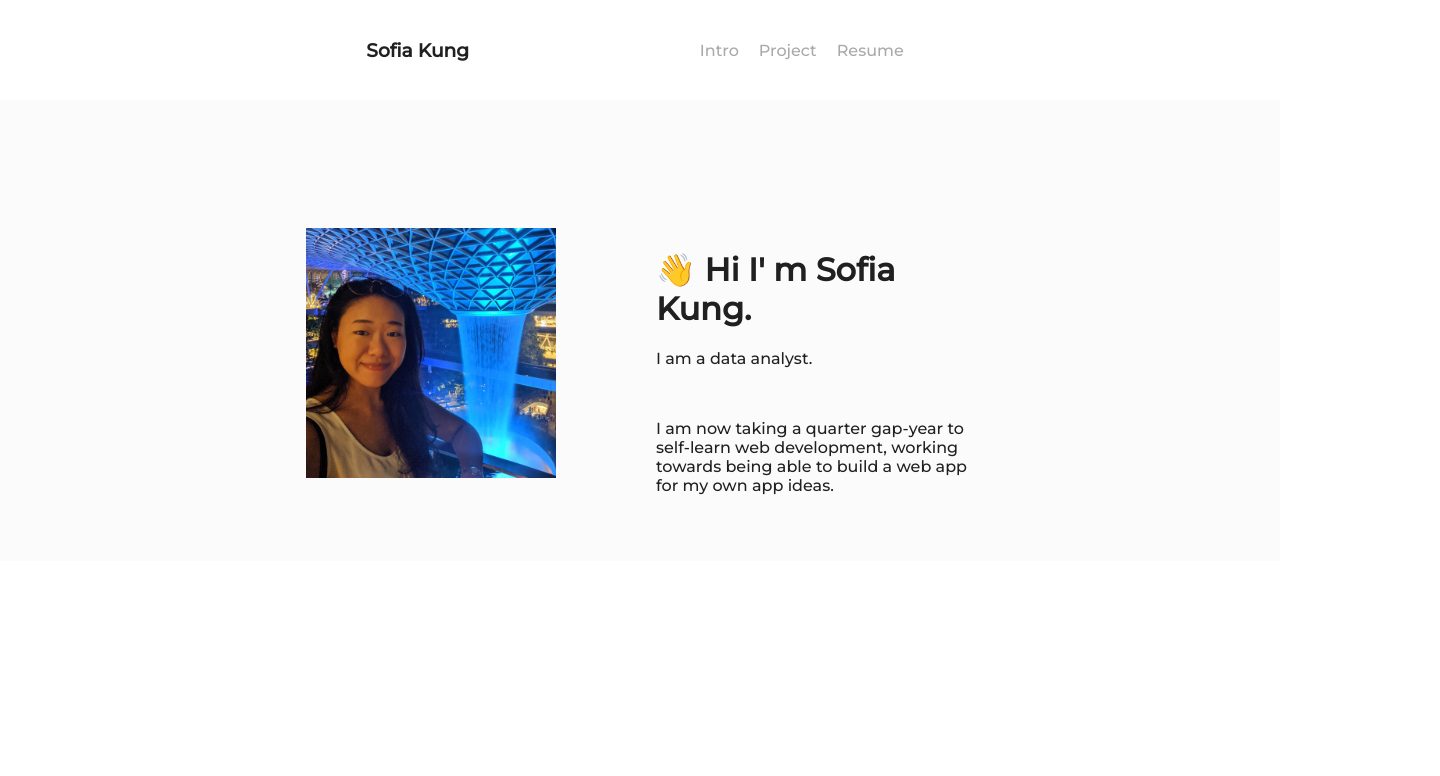
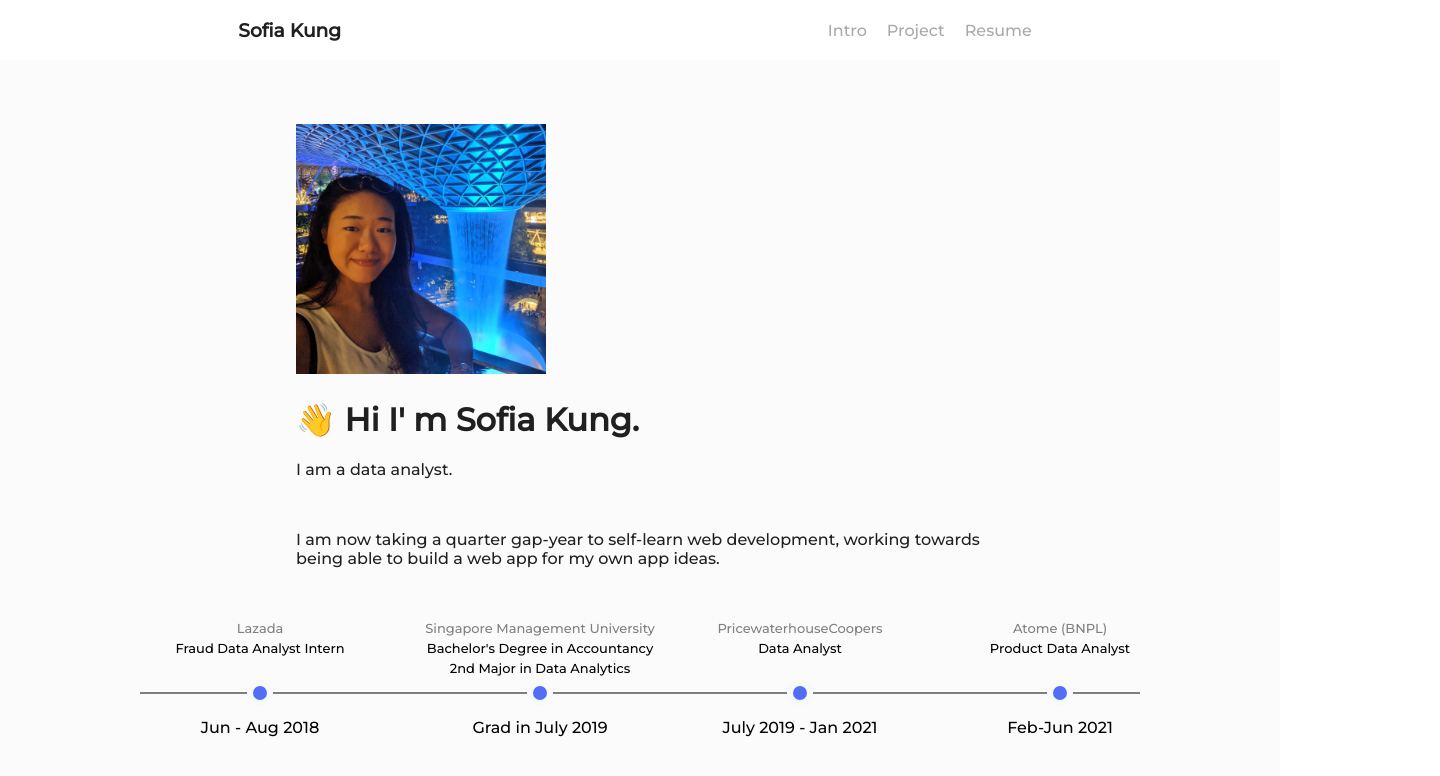
Before and after one commit to SofiaKung/sofiakung.github.io, a React (Create React App) app: page / in a window 1280 px wide. Shown: the top 776 px of the page, 1440 px wide, since content can reach past the window. Built offline with nearby package versions, Linux system fonts and the light colour scheme.

Commit message:
added timeline

```diff
--- a/src/App.css
+++ b/src/App.css
@@ -3,5 +3,5 @@
   font-family: 'Montserrat', sans-serif;
   color: #202020;
   font-weight: 500;
-  margin: 0 0;
+  margin: 0;
 }
--- a/src/components/Intro.css
+++ b/src/components/Intro.css
@@ -1,16 +1,32 @@
-.profile-image {
-  width: 250px;
-}
 .intro-row {
+  display: flex;
   background-color: #fbfbfb;
   /* to adjust for side and top spacing */
-  padding: 10% 20% 50px 20%;
-  display: flex;
-  /* flex-wrap: wrap; */
+  padding: 5% 20%;
+  justify-content: space-around;
+  flex-wrap: wrap;
   justify-content: center;
 }
 
 /* // spacing between intro image and text */
 .intro-content {
-  padding: 0% 50px;
+  padding: 0% 40px;
 }
+
+.profile-image {
+  width: 250px;
+}
+.intro-p1 {
+  flex-grow: 1;
+}
+
+.intro-p2 {
+  width: 500px;
+  flex-grow: 2;
+}
+
+.timeline-row {
+  padding: 5% 300px;
+  display: flex;
+  justify-content: center;
+}
--- a/src/components/Intro.js
+++ b/src/components/Intro.js
@@ -2,15 +2,14 @@ import React from 'react'
 import { MenuItems } from './Menuitems'
 import './Intro.css'
 import profilepic from './profilePic.jpg'
-
+import Timeline from './Timeline'
 const Intro = () => {
   return (
-    <React.Fragment>
     <div className="intro-row" id="intro">
-        <div className="intro-content">
+      <div className="intro-content  intro-p1">
         <img className="profile-image" src={profilepic} alt="profile pic" />
       </div>
-        <div className="intro-content">
+      <div className="intro-content intro-p2">
         <h1 className="intro-section"> &#128075; Hi I' m Sofia Kung. </h1>
         <p className="intro-section">I am a data analyst.</p>
         <br></br>
@@ -19,12 +18,8 @@ const Intro = () => {
           working towards being able to build a web app for my own app ideas.
         </p>
       </div>
+      <Timeline />
     </div>
-      <div className="timeline-row text-center">
-        <svg width="1000" height="130" />
-        <line x1="0" y1="70" x2="1800" y2="70"></line>
-      </div>
-    </React.Fragment>
   )
 }
 
--- a/src/components/Navbar.css
+++ b/src/components/Navbar.css
@@ -1,11 +1,8 @@
 .header {
-  /* width: 100%; */
   display: flex;
   justify-content: space-around;
   text-align: center;
-  margin: 0 auto;
   background: white;
-  padding: 20px 20%;
   /* position: fixed; */
 }
 
--- /dev/null
+++ b/src/components/Timeline.js
@@ -0,0 +1,67 @@
+import React from 'react'
+import { TimelineItems } from './TimelineItems'
+
+const Timeline = (props) => {
+  return (
+    <div className="timeline-row text-center">
+      <svg width="1000" height="130">
+        <line
+          x1="0"
+          y1="70"
+          x2="1800"
+          y2="70"
+          stroke="black"
+          stroke-width="1"
+        ></line>
+
+        {TimelineItems.map((item, index) => {
+          return (
+            <>
+              <circle
+                cx={item.xAxis}
+                cy="70"
+                r="10"
+                stroke="#f8f9fa"
+                stroke-width="6"
+                fill="#546DF5"
+              ></circle>
+
+              <text text-anchor="middle" x={item.xAxis} y="110" fill="black">
+                {item.period}
+              </text>
+              <text
+                font-size="13"
+                text-anchor="middle"
+                x={item.xAxis}
+                y="10"
+                fill="#808080"
+              >
+                {item.firm}
+              </text>
+              <text
+                font-size="13"
+                text-anchor="middle"
+                x={item.xAxis}
+                y="30"
+                fill="black"
+              >
+                {item.role}
+              </text>
+              <text
+                font-size="13"
+                text-anchor="middle"
+                x={item.xAxis}
+                y="50"
+                fill="black"
+              >
+                {item.role_add}
+              </text>
+            </>
+          )
+        })}
+      </svg>
+    </div>
+  )
+}
+
+export default Timeline
--- /dev/null
+++ b/src/components/TimelineItems.js
@@ -0,0 +1,27 @@
+export const TimelineItems = [
+  {
+    firm: 'Lazada',
+    role: 'Fraud Data Analyst Intern',
+    period: 'Jun - Aug 2018',
+    xAxis: '120',
+  },
+  {
+    firm: 'Singapore Management University',
+    role: "Bachelor's Degree in Accountancy",
+    role_add: '2nd Major in Data Analytics',
+    period: 'Grad in July 2019',
+    xAxis: '400',
+  },
+  {
+    firm: 'PricewaterhouseCoopers',
+    role: 'Data Analyst',
+    period: 'July 2019 - Jan 2021',
+    xAxis: '660',
+  },
+  {
+    firm: 'Atome (BNPL)',
+    role: 'Product Data Analyst',
+    period: 'Feb-Jun 2021',
+    xAxis: '920',
+  },
+]
```
Lines whose indentation alone changed are shown as unchanged.
